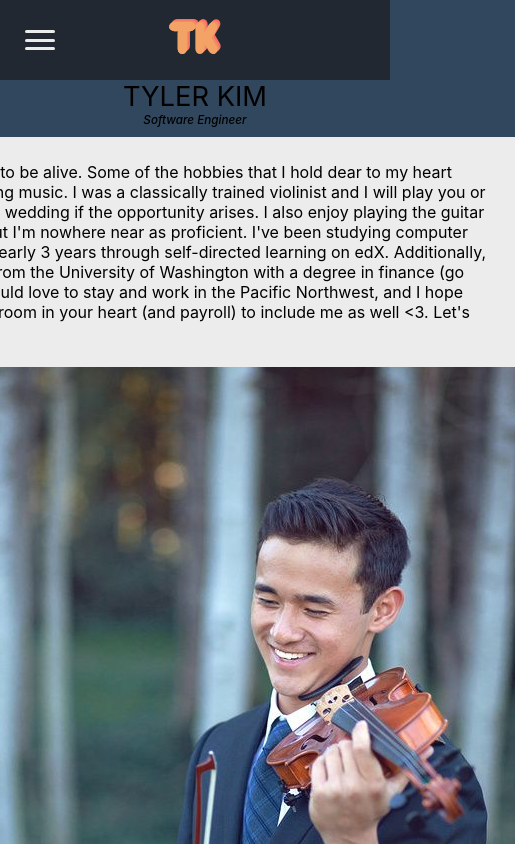
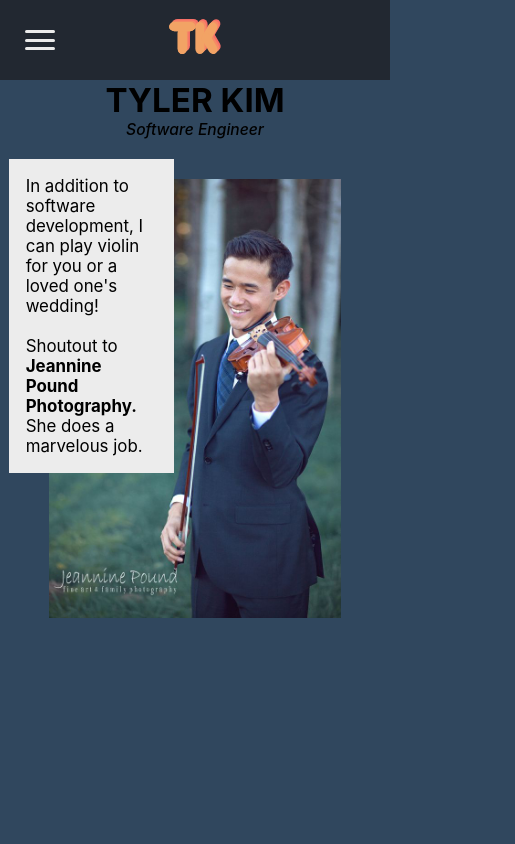
Before and after one commit to tylercodes1/portfolio, a React (Create React App) app: page /about in a window 390 px wide. Shown: the top 844 px of the page, 515 px wide, since content can reach past the window. Built offline with nearby package versions, Linux system fonts and the light colour scheme.

Commit message:
About page responsive

```diff
--- a/src/Widgets/About/About.css
+++ b/src/Widgets/About/About.css
@@ -21,32 +21,88 @@
 
 
 .name {
-    font-size: 7vw;
+    font-size: 65px;
+    font-weight: bold;
 }
 
 .role {
-    font-size: 3vw;
+    font-size: 30px;
     font-style: italic;
     font-weight: 500;
 }
 
-.about_img {
-
+.content {
+    margin: 60px 0 0 0;
+    position: relative;
 }
 
 .about_box {
+    position: absolute;
+    top: -20px;
+    left: -40px;
+    width: 45%;
     background-color: var(--unselect);
+    user-select: text;
+    padding: 25px;
+    font-size: 25px;
+    flex-wrap: wrap;
+    z-index: 3;
 }
 
-.about {
-    user-select: text;
-    padding: 25px;
+.about_img {
+    position: relative;
 }
 
+.jeannine {
+    font-weight: bold;
+    position: relative;
+}
 
+#backdrop {
+    color: black;
+    background-color: rgba(0,0,0,0);
+    cursor: pointer;
+    transition: 0.2s;
+}
+
+.jeannine:hover > #backdrop{
+    background-color: var(--select);
+    color: var(--dashboard);
+}
+
+@media (max-width: 860px) {
+    .about_box {
+        font-size: 20px;
+    }
+
+    .about_img {
+        width: 500px;
+    }
+}
 
 @media (max-width: 768px) {
     .about_page {
-        margin: 80px;
+        margin: 80px 0 0 0;
+    }
+
+    .content {
+        margin: 40px 0 0 0 ;
+    }
+
+    .name {
+        font-size: 8.5vmin;
+    }
+
+    .role {
+        font-size: 4vmin;
+    }
+
+    .about_box {
+        padding: 2vmax;
+        font-size: 2vmax;
+    }
+
+    .about_img {
+        width: 75vw;
     }
 }
--- a/src/Widgets/About/About.js
+++ b/src/Widgets/About/About.js
@@ -11,11 +11,11 @@ class About extends Component {
                 </div>
                 <div className="content">
                     <div className='about_box'>
-                        <div className='about'>{"I am ecstatic to be alive. Some of the hobbies that I hold dear to my heart include playing music. I was a classically trained violinist and I will play you or a loved one's wedding if the opportunity arises. I also enjoy playing the guitar and piano, but I'm nowhere near as proficient. I've been studying computer science for nearly 3 years through self-directed learning on edX. Additionally, I graduated from the University of Washington with a degree in finance (go dawgs!). I would love to stay and work in the Pacific Northwest, and I hope you can find room in your heart (and payroll) to include me as well <3. Let's get to work!"}</div>
+                        <div>In addition to software development, I can play violin for you or a loved one's wedding! </div>
+                        <br />
+                        <div className="shoutout">Shoutout to <a className="jeannine" href="https://www.jeanninepoundphotography.com/" target="_blank"><span id="backdrop">Jeannine Pound Photography.</span></a> She does a marvelous job.</div>
                     </div>
-                    <div className="left">
-                        <img className="about_img" src="TylerViolin.jpg" alt=""/>
-                    </div>
+                    <img className="about_img" src="TylerViolin.jpg" alt=""/>
                 </div>
             </div>
         )
--- a/src/Widgets/Portfolio/ProjectPreview/Description/Description.js
+++ b/src/Widgets/Portfolio/ProjectPreview/Description/Description.js
@@ -2,6 +2,7 @@ import React from 'react'
 import './Description.css'
 import ReactLogo from '../../../../assets/react/ReactLogo'
 import JavaScriptLogo from '../../../../assets/react/JavaScriptLogo'
+import Github from './../../../../assets/github/github';
 
 function Description(props) {
     return (
```
